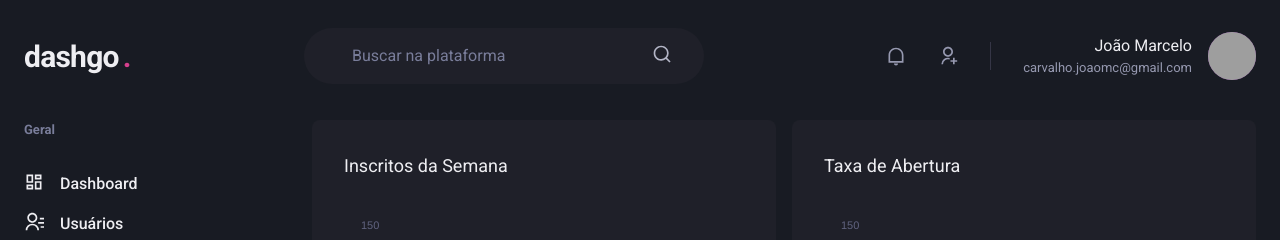
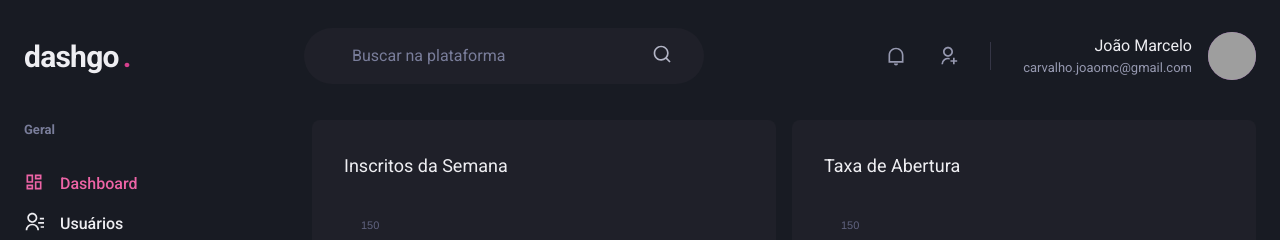
Before and after one commit to hereisjohnny2/dashgo, a Next.js app: page /dashboard in a window 1280 px wide. Shown: the top 240 px of the page. Built offline with nearby package versions, Linux system fonts and the light colour scheme; grey boxes are pictures that could not be loaded.

Commit message:
Component activelink para indicar a página ativa

```diff
--- /dev/null
+++ b/src/components/ActiveLink.tsx
@@ -0,0 +1,36 @@
+import { useRouter } from "next/dist/client/router";
+import Link, { LinkProps } from "next/link";
+import { cloneElement, ReactElement } from "react";
+
+interface ActiveLinkProps extends LinkProps {
+  children: ReactElement;
+  shouldMatchExactHref?: boolean
+}
+
+export function ActiveLink({
+  children,
+  shouldMatchExactHref = false,
+  ...rest
+}: ActiveLinkProps) {
+  const { asPath } = useRouter();
+  let isActive = false;
+
+  if (shouldMatchExactHref && (asPath === rest.href || asPath === rest.as)) {
+    isActive = true;
+  }
+
+  if (!shouldMatchExactHref && (
+      (asPath.startsWith(String(rest.href)) || asPath.startsWith(String(rest.as)))
+    )) {
+      isActive = true;
+  }
+
+
+  return(
+    <Link {...rest}>
+      {cloneElement(children, {
+        color: isActive ? "pink.400" : "gray.50"
+      })}
+    </Link>
+  );
+}
--- a/src/components/Sidebar/NavLink.tsx
+++ b/src/components/Sidebar/NavLink.tsx
@@ -1,6 +1,6 @@
 import { Icon, Link as ChakraLink, Text, LinkProps } from "@chakra-ui/react";
 import { ElementType } from "react";
-import Link from "next/link";
+import { ActiveLink } from "../ActiveLink";
 
 interface NavLinkProps extends LinkProps {
   children: string;
@@ -10,11 +10,11 @@
 
 export function NavLink({ children, icon, href, ...rest }: NavLinkProps) {
   return(
-   <Link href={href} passHref>
+   <ActiveLink href={href} passHref>
      <ChakraLink display="flex" align="center" {...rest}>
         <Icon as={icon} fontSize="20" />
         <Text ml="4" fontWeight="medium">{children}</Text>
       </ChakraLink>
-   </Link>
+   </ActiveLink>
   );
 }
```
